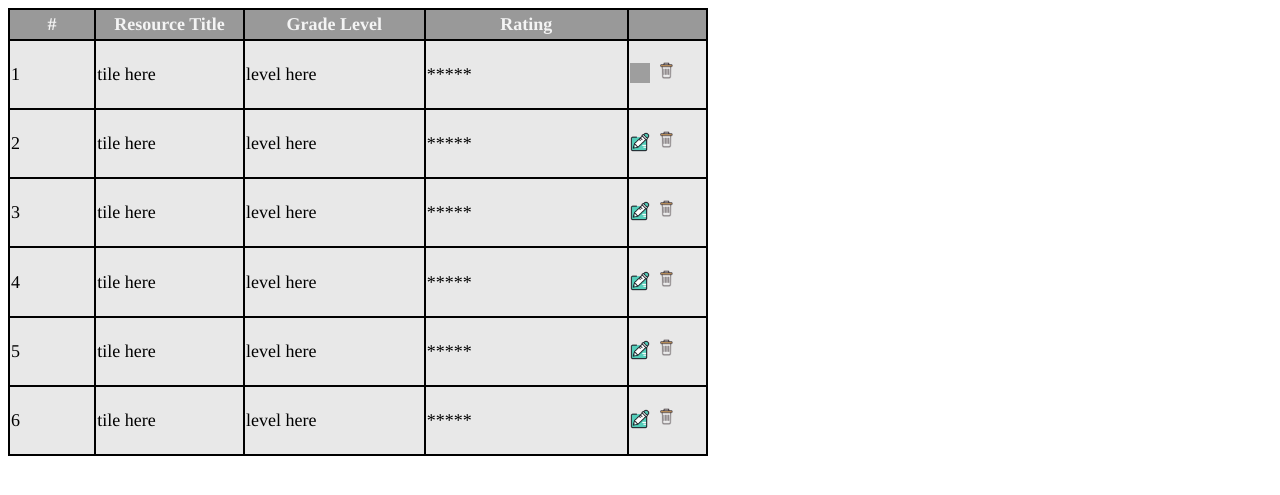
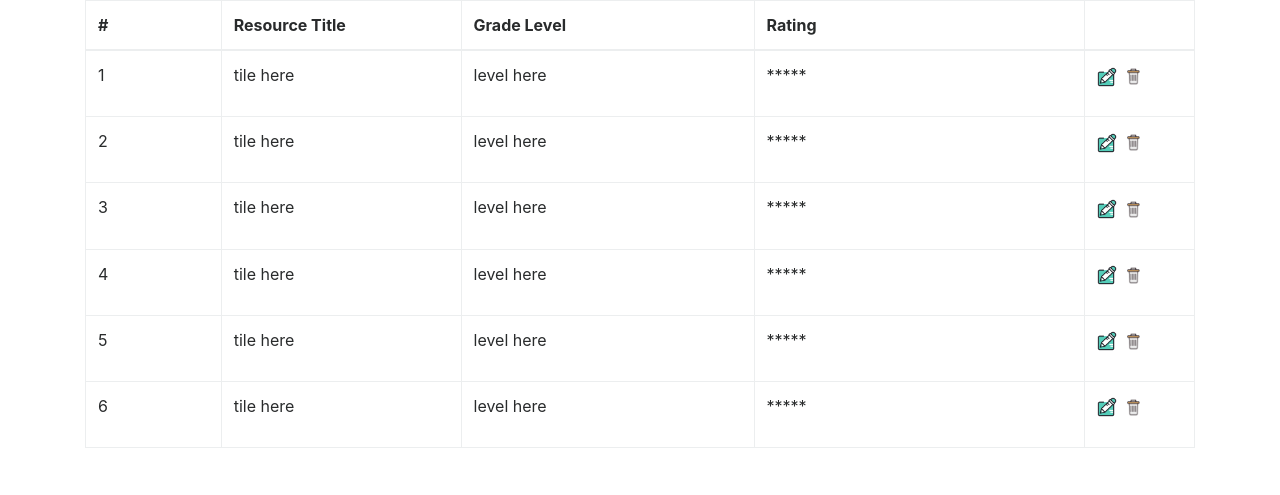
Before and after one commit to wmkwok/a290Midterm, a PHP site: page /Resource.php in a window 1280 px wide. Shown: the top 495 px of the page. Run offline with PHP 8.4, Linux system fonts and the light colour scheme; some libraries are stand-ins or nearby versions; grey boxes are pictures that could not be loaded.

Commit message:
Changes design to fit theme
Changed everything to fit theme.
Changed list navigation to simple dropdown

```diff
--- a/Resource.php
+++ b/Resource.php
@@ -3,51 +3,12 @@
 <head>
 <meta charset="UTF-8">
 <title>Resource</title>
-<style>
-table
-{
-	width:700px;
-	border:2px solid #000000;
-	border-collapse: collapse;
-	font:normal 18px/1.5em "times",Verdana,Lucide,Arial,Helvertica,sans-serif;
-}
-caption
-{
-	text-align:left;
-}
-th
-{
-	text-align:center;
-	background-color:#999999;
-	border:2px solid #000000;
-}
-td
-{
-	text-align:left;
-	background-color:#E8E8E8;
-	border:2px solid #000000;
-}
-tfoot td
-{
-	text-align:right;
-	background-color:#FFFFFF;
-	border:2px solid #000000;
-}
-colgroup
-{
-	width:180px;
-	color:#FF0000;
-}
-th
-{
-	color:#F4F4F4;
-	background-color:#999999;
-	border:2px solid #000000;
-}
-	</style>
+<?php include 'stylesheet.php';?>
 </head>
 
-<table width="554" height="448" class="table">
+<body>
+<div class="container">
+<table width="554" height="448" class="table table-bordered">
   <thead>
     <tr>
       <th width="69">#</th>
@@ -64,7 +25,7 @@ th
       <td>level here</td>
       <td>*****</td>
       <td>
-         <img src="fonts/`edit.ico" width="20" height="20" />
+         <img src="fonts/edit.ico" width="20" height="20" />
          <img src="fonts/trash.ico" width="25" height="25" />
       </td>
     </tr>
@@ -121,6 +82,7 @@ th
     </tr>
   </tbody>
 </table>
+	</div>
 
 </body>
 </html>
```
Also changed, not shown: Admin.php (+16 -16 lines), AdminHome.php (+8 -32 lines), Administrator.php (+2 -27 lines), Search.php (+3 -8 lines), User.php (+5 -44 lines).
